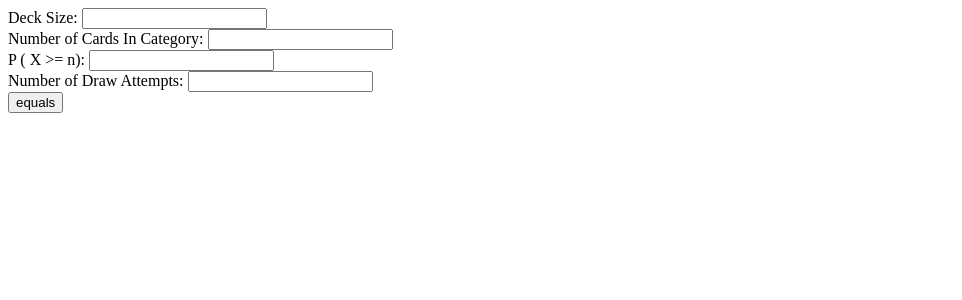
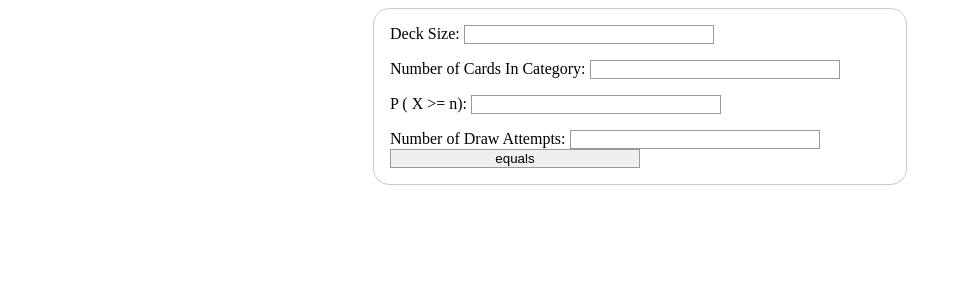
Before and after one commit to ophilli/zanben-probability, a Django app: page / in a window 1280 px wide. Shown: the top 300 px of the page, without its empty margins (0-962 px from the left). Run offline with Django 3.2, Linux system fonts and the light colour scheme.

Commit message:
Miscellanious Django Repairs

```diff
--- a/src/zanben/cards/models.py
+++ b/src/zanben/cards/models.py
@@ -2,7 +2,7 @@ from django.db import models
 from django.forms import ModelForm
 
 class Input(models.Model):
-    deckSize = models.IntegerField(max_length=10, blank=True)
+    deckSize = models.IntegerField()
     numCardsInCategory = models.IntegerField()
     numAtLeast = models.IntegerField()
     numDraws = models.IntegerField()
--- /dev/null
+++ b/src/zanben/cards/static/cards/style.css
@@ -0,0 +1,39 @@
+form {
+    margin: 0 auto;
+    width: 500px;
+    padding: 1em;
+    border: 1px solid #CCC;
+    border-radius: 1em;
+}
+form div + div {
+    margin-top: 1em;
+}
+h1 {
+    text-align: center;
+}
+label {
+    display: inline-block;
+    width: 200px;
+    text-align: right;
+}
+
+input, textarea {
+    width: 250px;
+    box-sizing: border-box;
+    border: 1px solid #999;
+}
+
+input:focus, textarea:focus {
+    border-color: #000;
+}
+
+textarea {
+    vertical-align: top;
+    height: 5em;
+}
+
+
+button {
+    width: 250px;
+    margin-left: 204px;
+}
--- a/src/zanben/cards/templates/cards/cards.html
+++ b/src/zanben/cards/templates/cards/cards.html
@@ -1,8 +1,12 @@
+{% load static %}
+
+<link rel="stylesheet" type="text/css" href="{% static 'cards/style.css' %}" />
+
 <form method="post" action="">
     {% csrf_token %}
-    Deck Size: {{ form.deckSize }}<br/>
-    Number of Cards In Category: {{ form.numCardsInCategory }}<br/>
-    P ( X >= n): {{ form.numAtLeast }}<br/>
-    Number of Draw Attempts: {{ form.numDraws }}<br/>
+    <div>Deck Size: {{ form.deckSize }}</div>
+    <div>Number of Cards In Category: {{ form.numCardsInCategory }}</div>
+    <div>P ( X >= n): {{ form.numAtLeast }}</div>
+    <div>Number of Draw Attempts: {{ form.numDraws }}</div>
     <input type="submit" value="equals" />
 </form>
--- a/src/zanben/cards/urls.py
+++ b/src/zanben/cards/urls.py
@@ -3,5 +3,5 @@ from django.conf.urls import url
 from . import views
 
 urlpatterns = [
-    url(r'^$', views.index, name='index'),
+    url(r'^', views.index, name='index'),
 ]
--- a/src/zanben/zanben/settings.py
+++ b/src/zanben/zanben/settings.py
@@ -25,7 +25,7 @@ SECRET_KEY = '@((t!csy4c678apn(a8jo6f25j@j$j8o%=x!6#aceapzx!quw^'
 # SECURITY WARNING: don't run with debug turned on in production!
 DEBUG = True
 
-ALLOWED_HOSTS = [u'stormy-ravine-65297.herokuapp.com']
+ALLOWED_HOSTS = [u'stormy-ravine-65297.herokuapp.com', 'localhost', '127.0.0.1']
 
 
 # Application definition
--- a/src/zanben/zanben/urls.py
+++ b/src/zanben/zanben/urls.py
@@ -17,6 +17,6 @@ from django.conf.urls import include, url
 from django.contrib import admin
 
 urlpatterns = [
-    url(r'^$', include('cards.urls')),
+    url(r'^', include('cards.urls')),
     url(r'^admin/', admin.site.urls),
 ]
```
Also changed, not shown: src/zanben/db.sqlite3.
